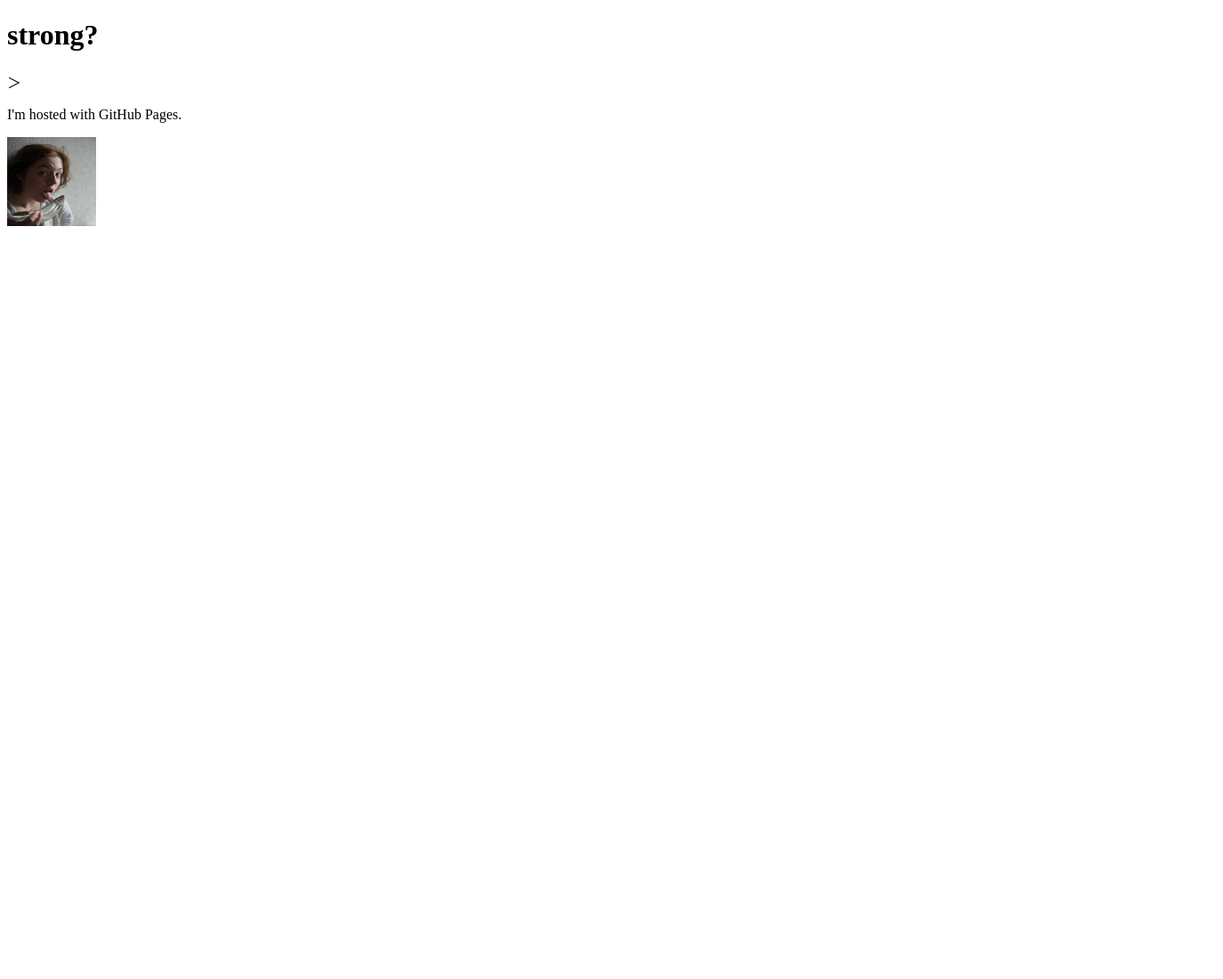
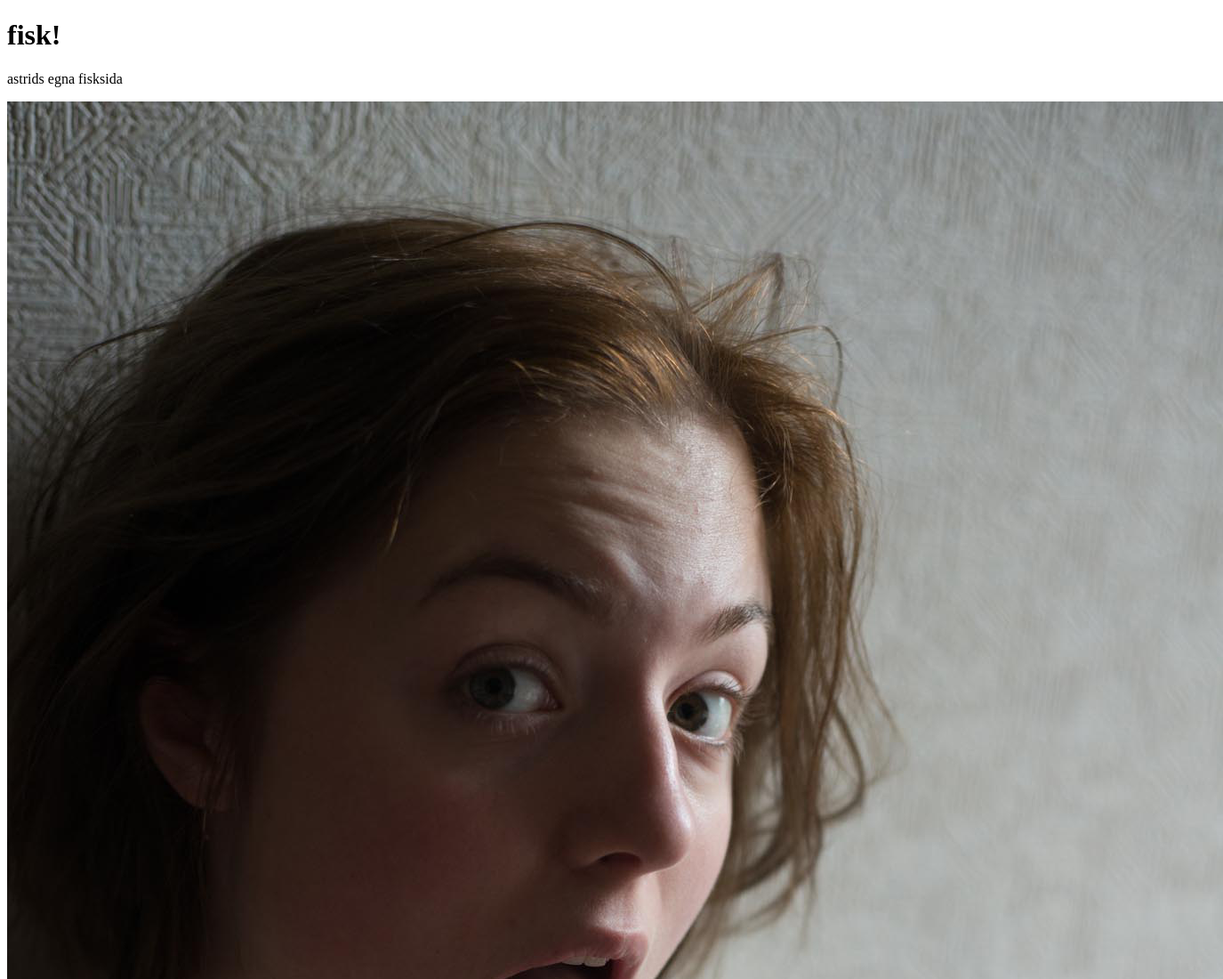
Before and after one commit to kasperii/kasperii.github.io, a plain HTML site: page index.html in a window 1280 px wide. Shown: the top 1100 px of the page at 89% size, 1375 px wide, since content can reach past the window. Before the commit the page ends 800 px from the top, so only its background shows below. Drawn offline with Linux system fonts and the light colour scheme.

Commit message:
Fixade texten och bilden
msg astrid

```diff
--- a/index.html
+++ b/index.html
@@ -1,8 +1,8 @@
 <!DOCTYPE html>
 <html>
 <body>
-<h1><strong>strong?</strong></h1>＞
-<p>I'm hosted with GitHub Pages.</p>
-<img src="./img/astridfisk.png" style="width: 100px; height: 100px">
+<h1><strong>fisk!</strong></h1>
+<p>astrids egna fisksida</p>
+<img src="./img/astridfisk.png" style="width: 1367px; height: 1621px">
 </body>
 </html>
```
